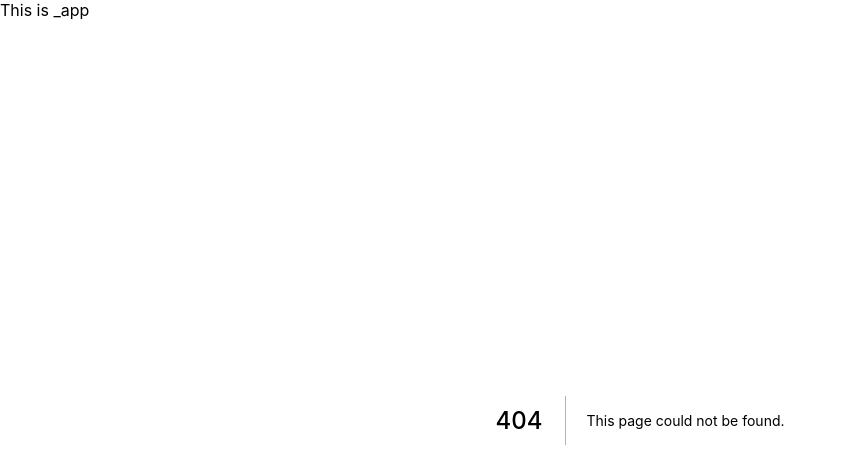
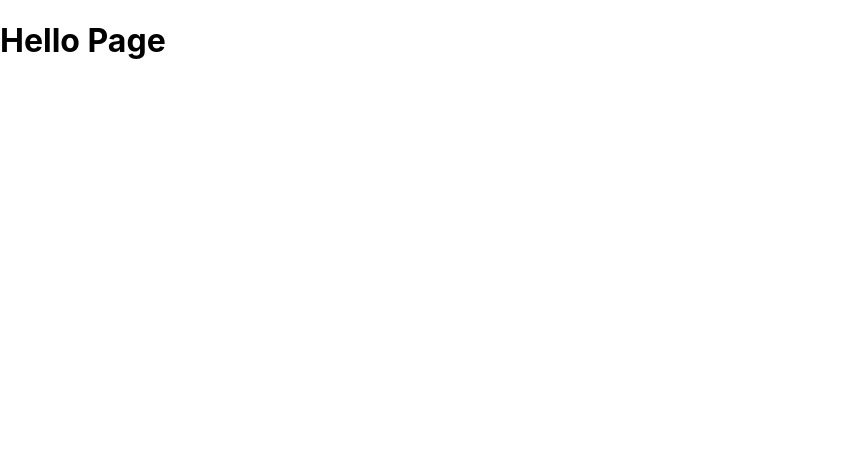
Before and after one commit to dahye-program/NextPractice, a Next.js app: page /hello in a window 1280 px wide. Before the commit this address had no page. Shown: the top 468 px of the page, without its empty margins (0-841 px from the left). Built offline with nearby package versions, Linux system fonts and the light colour scheme.

Commit message:
Add : getStatic props 받아오기

```diff
--- a/pages/_app.tsx
+++ b/pages/_app.tsx
@@ -3,10 +3,7 @@ import type { AppProps } from 'next/app'
 
 function MyApp({ Component, pageProps }: AppProps) {
   return (
-    <>
-      This is _app
-      <Component {...pageProps} />
-    </>
+    <Component {...pageProps} />
   )
 }
 
--- /dev/null
+++ b/pages/hello.tsx
@@ -0,0 +1,5 @@
+const HelloPage = () => {
+  return <h1>Hello Page</h1>
+}
+
+export default HelloPage;
```
Also changed, not shown: pages/index.tsx (+14 -3 lines).
